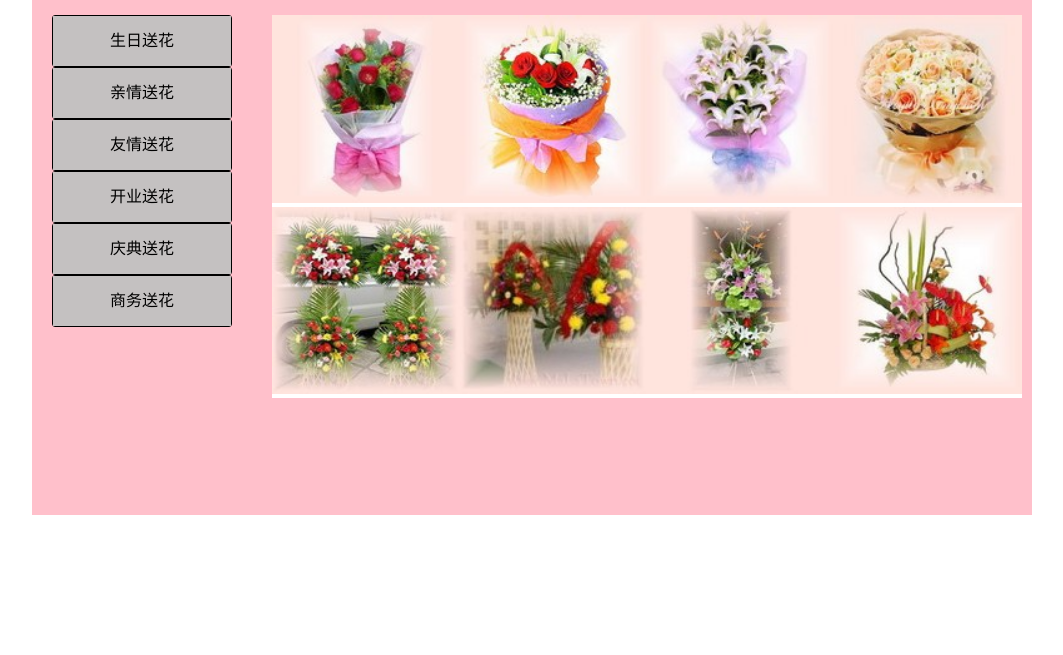
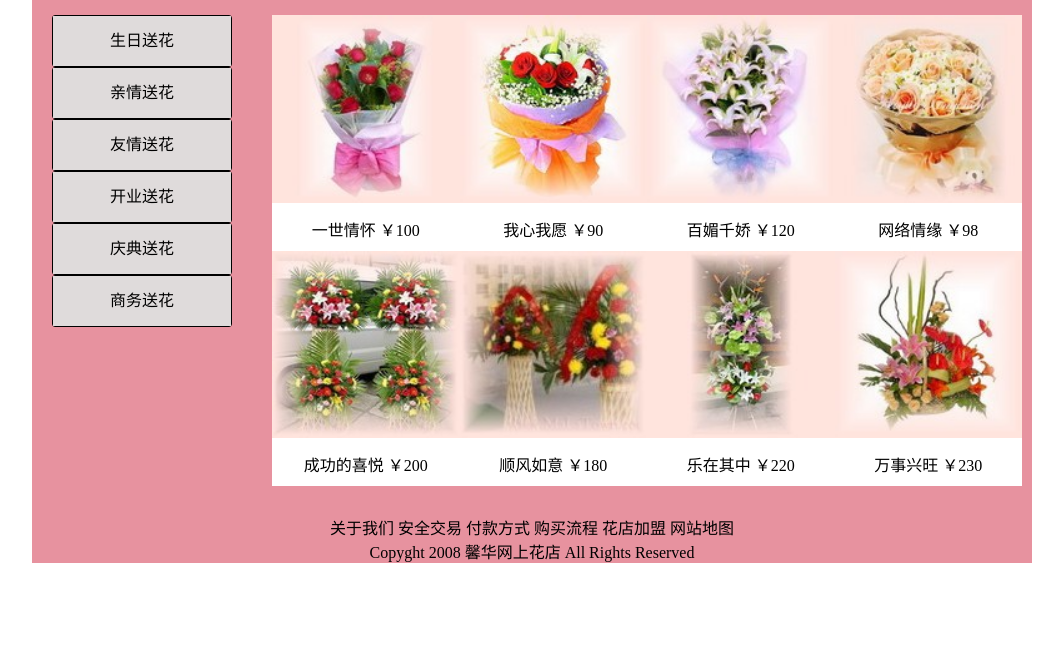
Before and after one commit to DonteWu/learnProject, a plain HTML site: page html/huadian/index.html in a window 1280 px wide. Shown: the part 145-800 px from the top of the page, without its empty margins (108-1171 px from the left). Drawn offline with Linux system fonts and the light colour scheme.

Commit message:
更改了列表

```diff
--- a/html/huadian/index.html
+++ b/html/huadian/index.html
@@ -20,7 +20,7 @@
 		.container {
 			width: 1000px;
 			margin: auto;
-			background-color: pink;
+			background-color: rgb(231, 146, 159);
 		}
 
 		/* 清除浮动 */
@@ -36,10 +36,12 @@
 			font-size: 80px;
 			color: white;
 			float: left;
+
 		}
 
 		.main .logo img {
 			width: 100%;
+			margin: 5px;
 		}
 
 		.main .title {
@@ -65,9 +67,7 @@
 		}
 
 		.left-box .flower a {
-
-
-			background-color: rgb(196, 193, 193);
+			background-color: rgb(223, 219, 219);
 			color: black;
 
 		}
@@ -108,6 +108,17 @@
 
 		.img-list li .img {
 			width: 100%;
+
+		}
+
+		.img-list li .tuwen .wen {
+			padding: 10px;
+			text-align: center;
+		}
+
+		.bottom .ante {
+			background-color:rgb(231, 146, 159);
+			text-align: center;
 		}
 	</style>
 </head>
@@ -142,28 +153,52 @@
 			<div class="right-box">
 				<ul class="img-list">
 					<li>
+						<div class="tuwen">
 							<a href="#"><img src="1-1.jpg" class="img"></a>
+							<div class="wen">一世情怀 ￥100</div>
+						</div>
 					</li>
 					<li>
+						<div class="tuwen">
 							<a href="#"><img src="1-2.jpg" class="img"></a>
+							<div class="wen">我心我愿 ￥90</div>
+						</div>
 					</li>
 					<li>
+						<div class="tuwen">
 							<a href="#"><img src="1-3.jpg" class="img"></a>
+							<div class="wen">百媚千娇 ￥120</div>
+						</div>
 					</li>
 					<li>
+						<div class="tuwen">
 							<a href="#"><img src="1-4.jpg" class="img"></a>
+							<div class="wen">网络情缘 ￥98</div>
+						</div>
 					</li>
 					<li>
+						<div class="tuwen">
 							<a href="#"><img src="2-1.jpg" class="img"></a>
+							<div class="wen">成功的喜悦 ￥200</div>
+						</div>
 					</li>
 					<li>
+						<div class="tuwen">
 							<a href="#"><img src="2-3.jpg" class="img"></a>
+							<div class="wen">顺风如意 ￥180</div>
+						</div>
 					</li>
 					<li>
+						<div class="tuwen">
 							<a href="#"><img src="2-4.jpg" class="img"></a>
+							<div class="wen">乐在其中 ￥220</div>
+						</div>
 					</li>
 					<li>
+						<div class="tuwen">
 							<a href="#"><img src="2-2.jpg" class="img"></a>
+							<div class="wen">万事兴旺 ￥230</div>
+						</div>
 					</li>
 				</ul>
 
@@ -178,9 +213,11 @@
 
 
 
-
-
 			</div>
+		</div>
+		<div class="bottom">
+			<p class="ante">关于我们 安全交易 付款方式 购买流程 花店加盟 网站地图</p>
+			<p class="ante">Copyght 2008 馨华网上花店 All Rights Reserved</p>
 		</div>
 	</div>
 </body>
```
Lines whose indentation alone changed are shown as unchanged.
